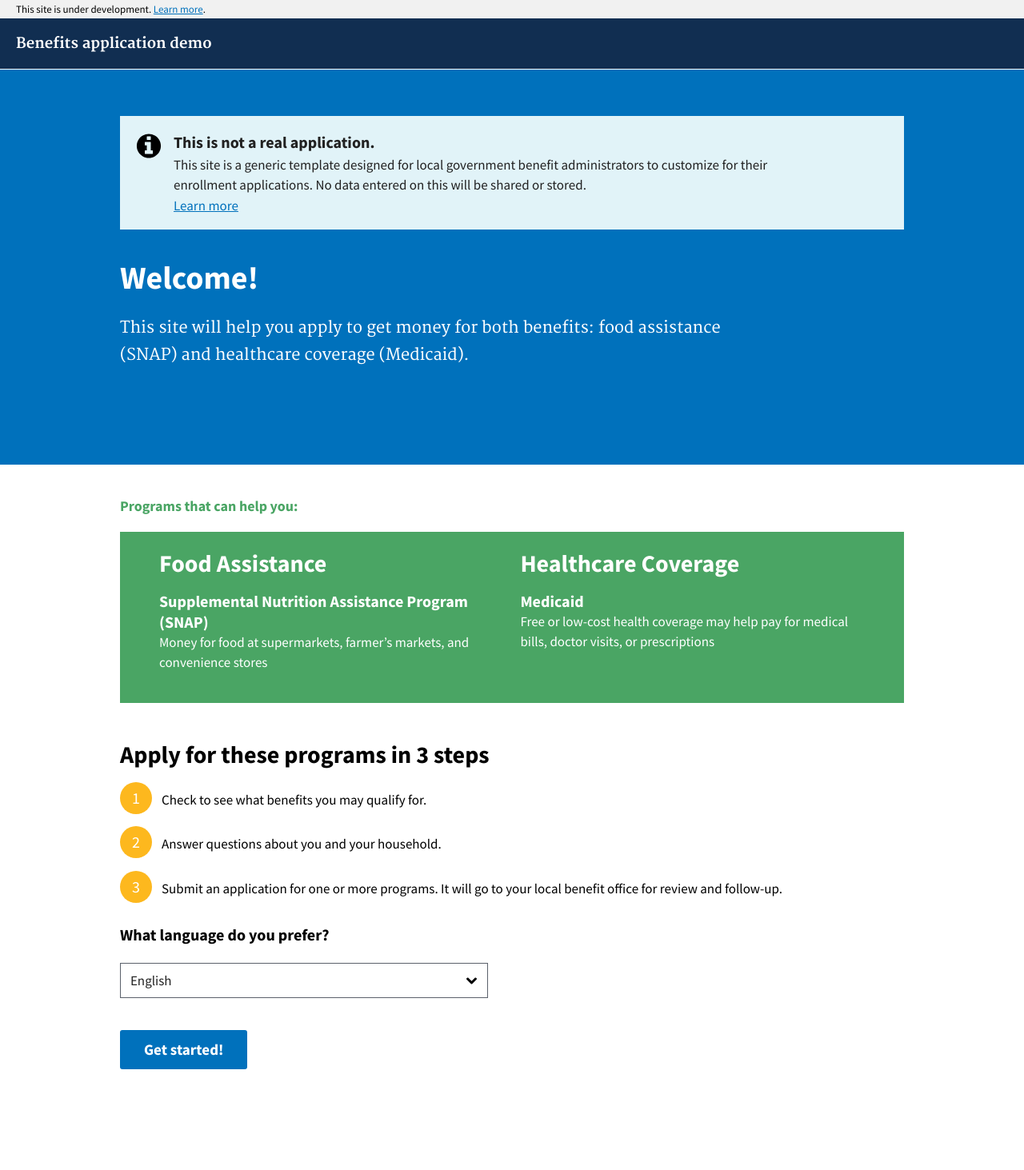
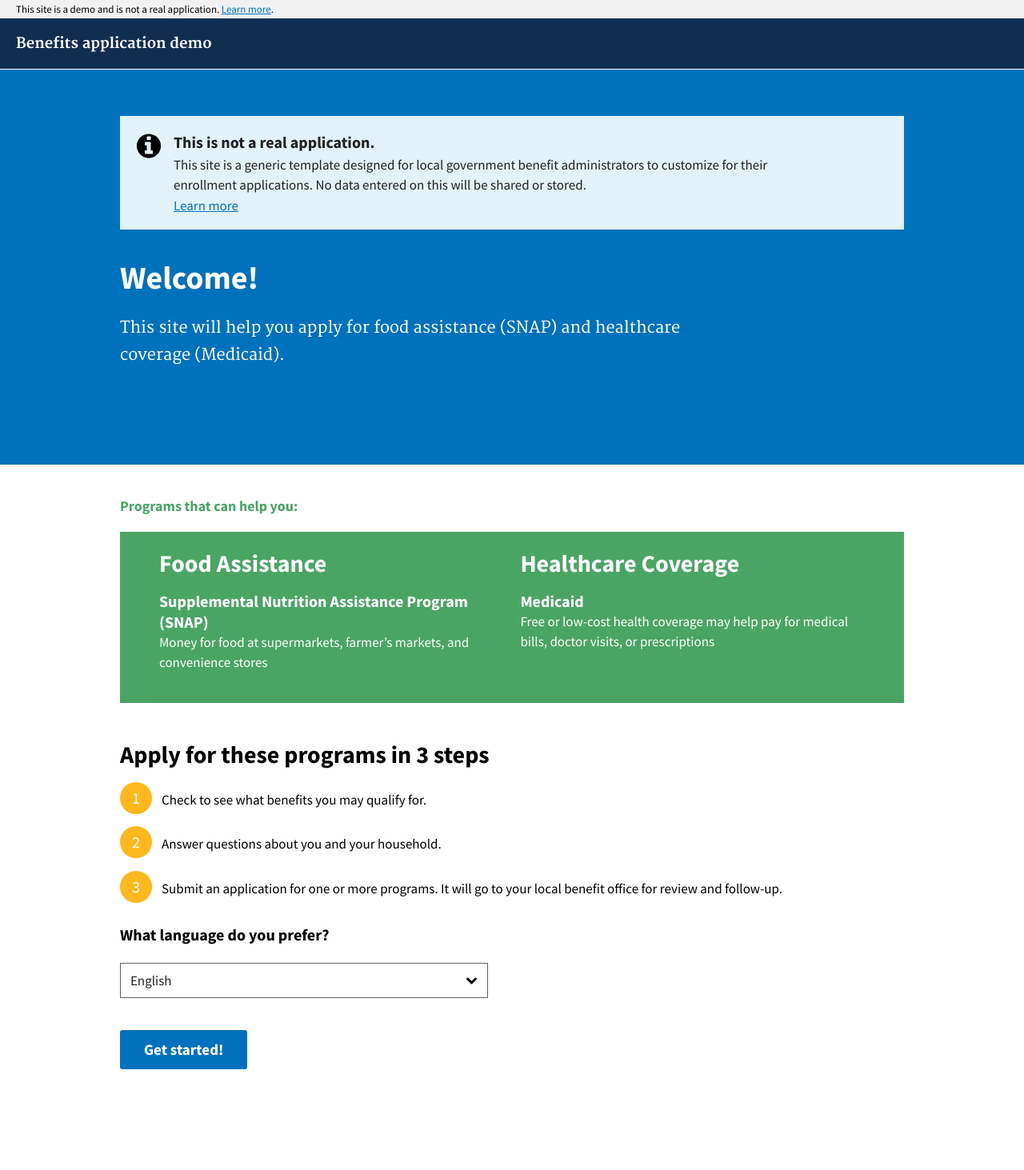
Before and after one commit to usds/benefits-enrollment-prototype, a Jekyll site: the page built from welcome.html, in a window 1280 px wide. Shown: the whole page at 80% size. Built offline with Jekyll 4.4.1, drawn with Linux system fonts in a browser that asks for light colours.

Commit message:
stakeholder feedback

```diff
--- a/_includes/_header.html
+++ b/_includes/_header.html
@@ -8,7 +8,7 @@
 
 <div class="usa-disclaimer">
   <div class="usa-disclaimer-official">
-    <p>This site is under development. <a href="{{ base }}">Learn more</a>.</p>
+    <p>This site is a demo and is not a real application. <a href="{{ base }}">Learn more</a>.</p>
   </div>
 </div>
 
--- a/index.html
+++ b/index.html
@@ -9,7 +9,7 @@
 
 		<p>This prototype has been designed with applicants for critical public benefit programs to model how to create simpler, user-centered multi-program applications.</p>
 
-		<p>It is not a real application: <strong>no data entered on these pages will be collected or stored</strong>.</p>
+		<p>This is a template that local benefits administrators can customize for their enrollment programs. It is not a real application: <strong>no data entered on these pages will be shared or stored</strong>.</p>
 
 		<p><a href="welcome.html" class="usa-button usa-button-big usa-button-secondary">Demo the prototype</a></p>
 	</div>
--- a/welcome.html
+++ b/welcome.html
@@ -14,7 +14,7 @@
 	  </div>
 
 		<h1>Welcome!</h1>
-		<p class="usa-font-lead">This site will help you apply to get money for both benefits: food assistance (SNAP) and healthcare coverage (Medicaid).</p>
+		<p class="usa-font-lead">This site will help you apply for food assistance (SNAP) and healthcare coverage (Medicaid).</p>
 	</div>
 </div>
 
```
